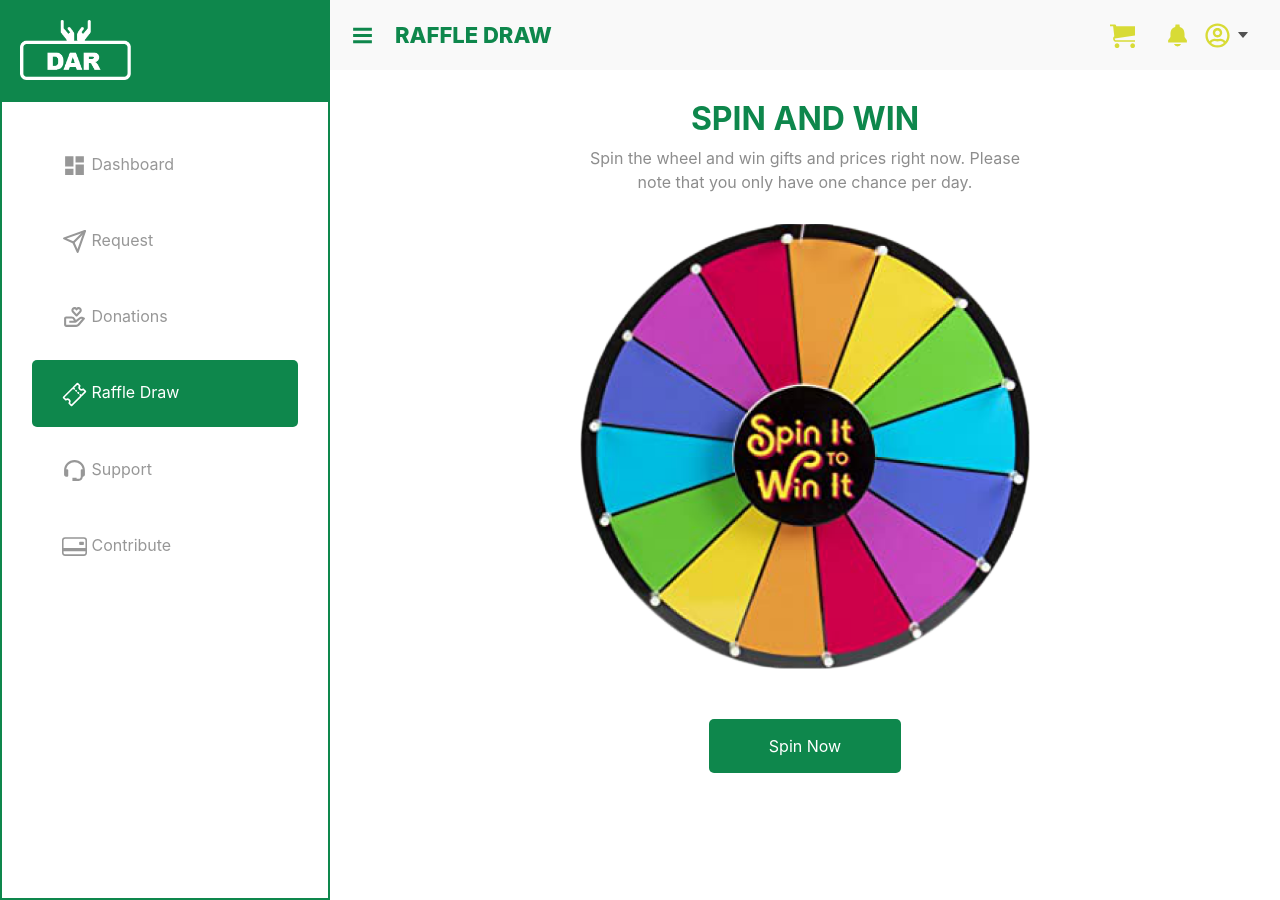
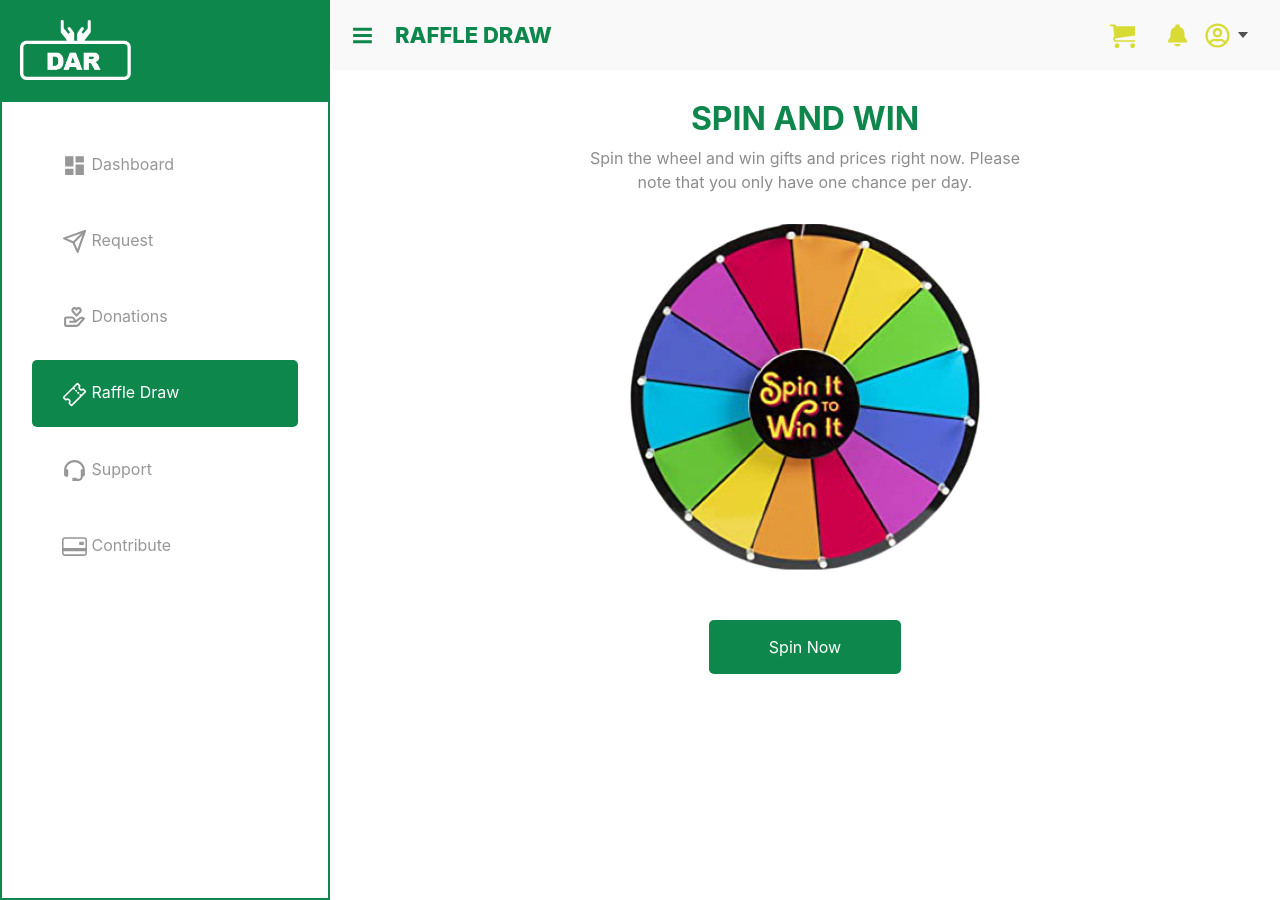
Before and after one commit to nelsonogueh/helping-hand-DSFE, a React (Create React App) app: page /raffledraw in a window 1280 px wide. Built offline with nearby package versions, Linux system fonts and the light colour scheme.

Commit message:
Fix: Minor fixes on spin page

```diff
--- a/src/components/signed-in/Contribute/Contribute.css
+++ b/src/components/signed-in/Contribute/Contribute.css
@@ -18,13 +18,8 @@
   background-color: #07502d;
   transition: 0.3s ease-in-out;
 }
-.raffledraw-spin-image {
-  width: 100%;
-}
-.raffledraw-spin-image-container {
-  max-width: 300px;
-  margin-bottom: 50px;
-}
+
+
 .raffledraw-title-text {
   color: #0e874c;
   font-weight: 700;
@@ -42,14 +37,7 @@
   .raffledraw-content-main-container {
     padding: 0px 50px;
   }
-  .raffledraw-spin-image {
-    width: 100%;
-  }
-  .raffledraw-spin-image-container {
-    width: 450px;
-    max-width: 450px;
-    margin-bottom: 50px;
-  }
+
   .contribute-description-text {
     color: rgb(141, 141, 141);
     margin-bottom: 30px;
--- a/src/components/signed-in/RaffleDraw/RaffleDraw.css
+++ b/src/components/signed-in/RaffleDraw/RaffleDraw.css
@@ -46,8 +46,8 @@
     width: 100%;
   }
   .raffledraw-spin-image-container {
-    width: 200px;
-    max-width: 200px;
+    width: 350px;
+    max-width: 350px;
     margin-bottom: 50px;
   }
   .raffledraw-description-text {
```
